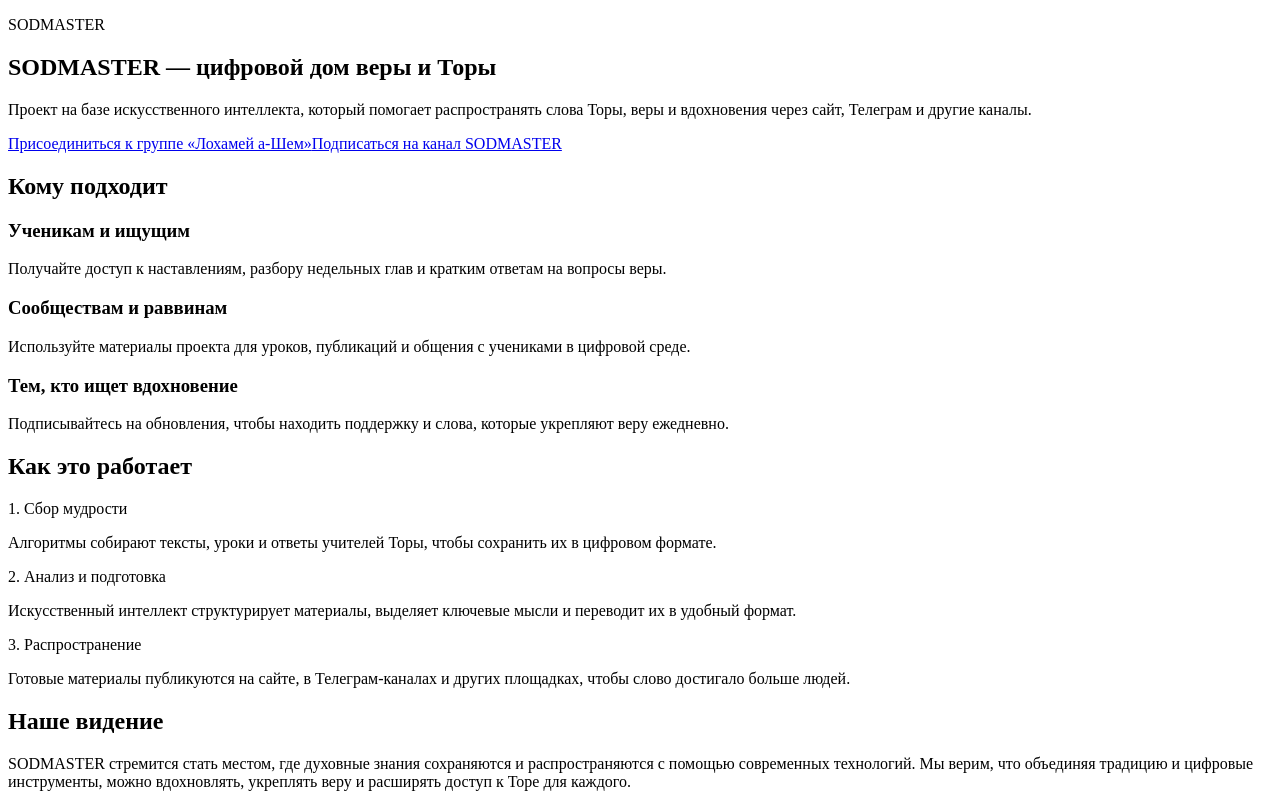
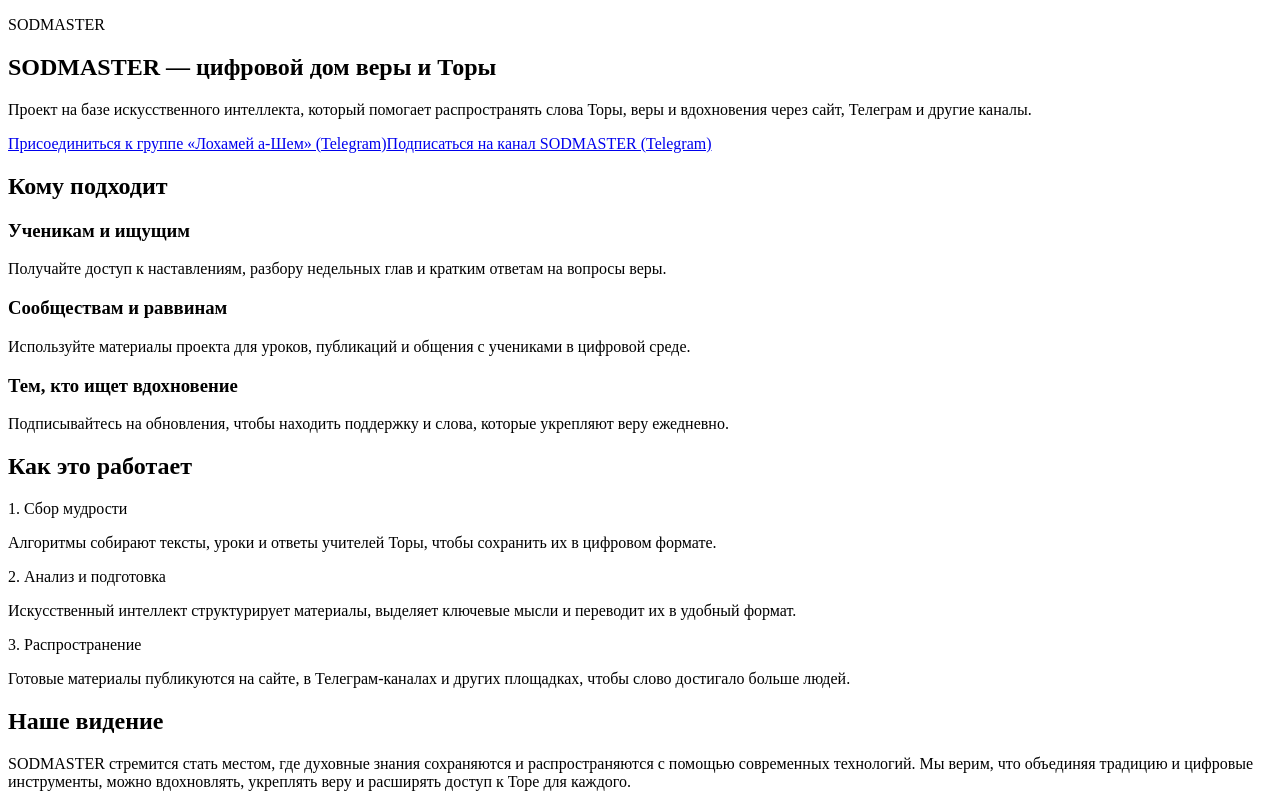
Before and after one commit to sodmaster111/sod, a Next.js app in the folder web/: page / in a window 1280 px wide. Built offline with nearby package versions, Linux system fonts and the light colour scheme.

Commit message:
Remove all WhatsApp mentions from frontend (Telegram only)

```diff
--- a/web/app/page.tsx
+++ b/web/app/page.tsx
@@ -14,13 +14,13 @@
             href="#"
             className="inline-flex items-center justify-center rounded-full bg-emerald-500 px-6 py-3 text-base font-semibold text-slate-950 hover:bg-emerald-400 transition"
           >
-            Присоединиться к группе «Лохамей а-Шем»
+            Присоединиться к группе «Лохамей а-Шем» (Telegram)
           </a>
           <a
             href="#"
             className="inline-flex items-center justify-center rounded-full border border-slate-500 px-6 py-3 text-base font-semibold hover:border-emerald-400 hover:text-emerald-300 transition"
           >
-            Подписаться на канал SODMASTER
+            Подписаться на канал SODMASTER (Telegram)
           </a>
         </div>
       </section>
```
